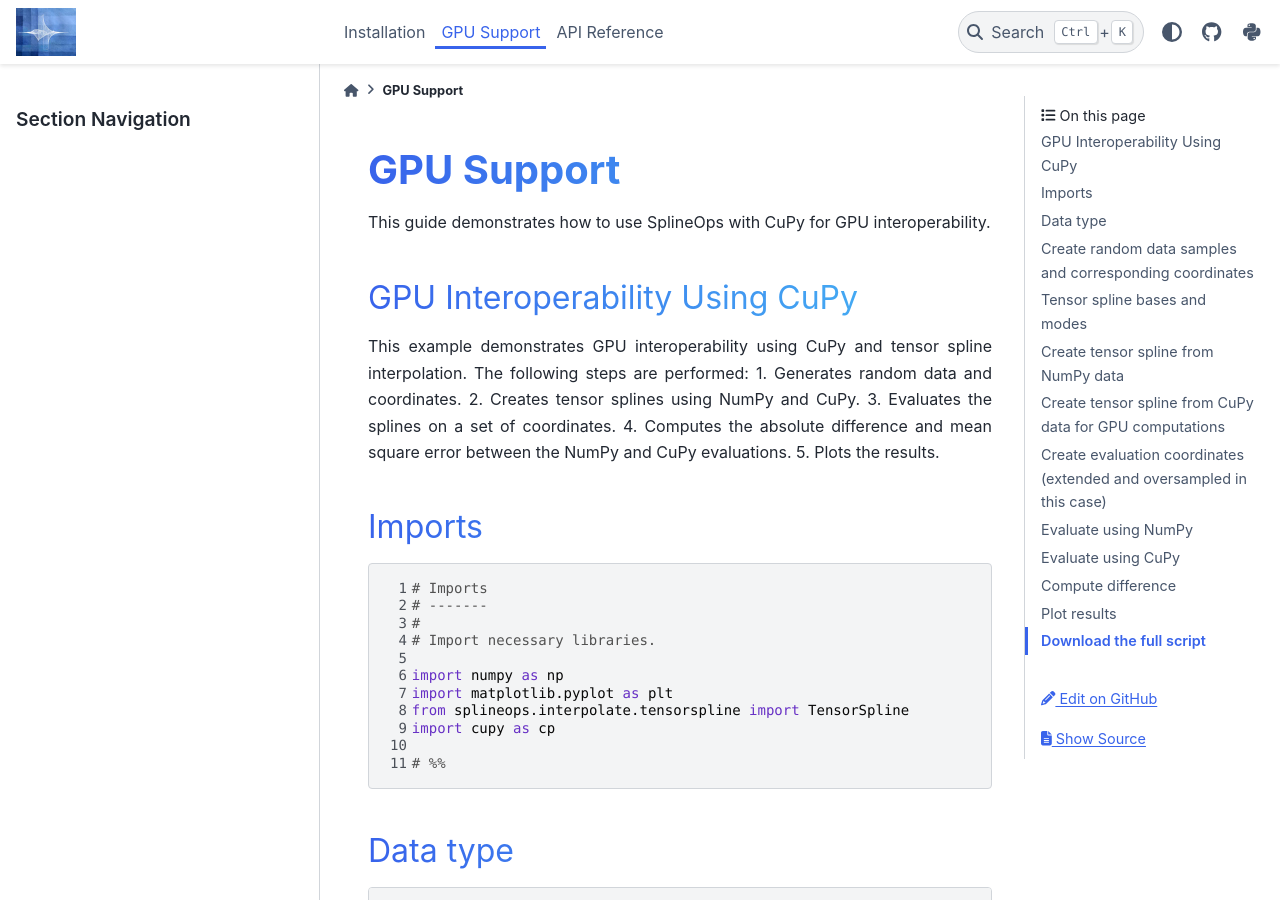
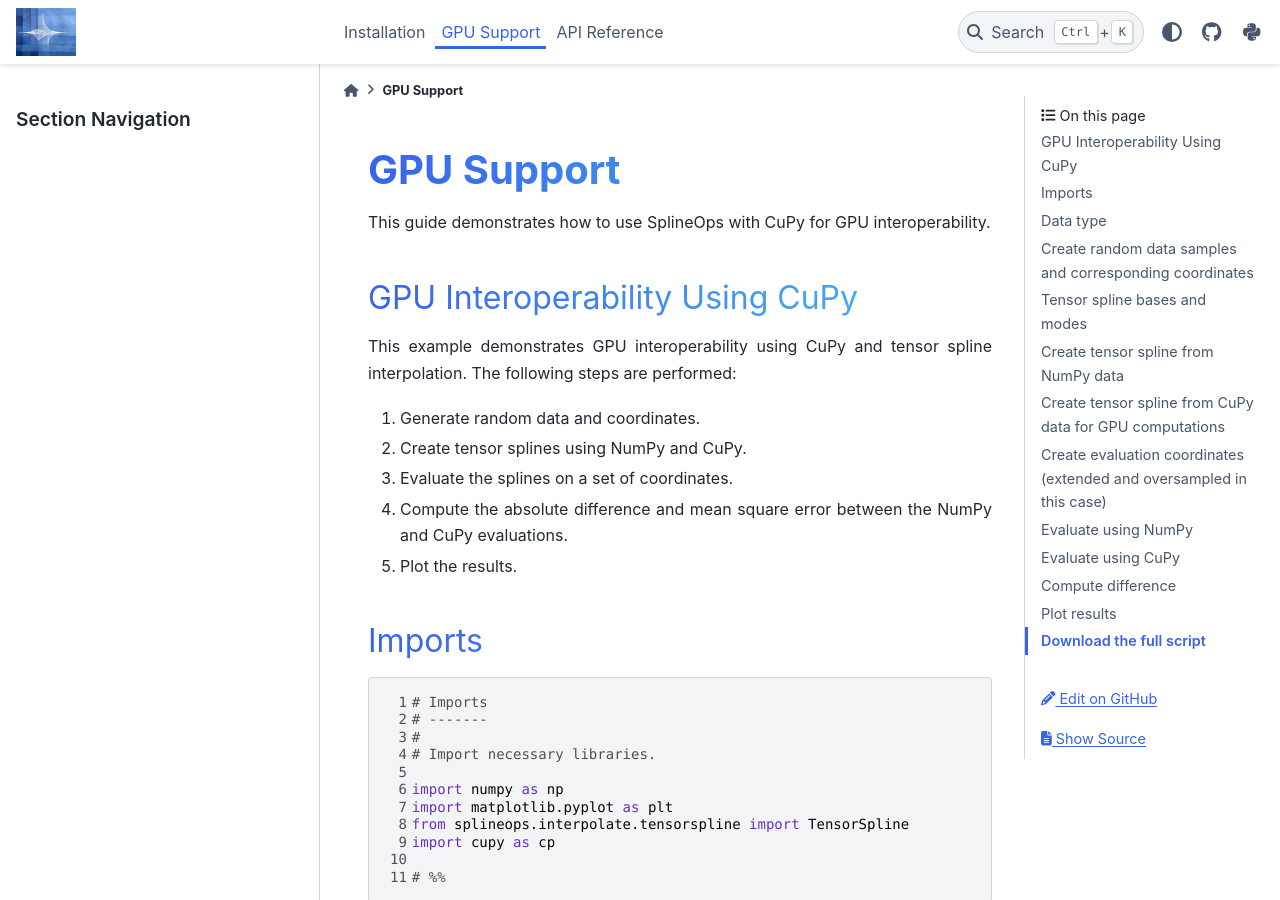
Before and after one commit to splineops/splineops, a Sphinx documentation site: the page built from docs/gpu-support/index.rst, in a window 1280 px wide and 900 px high. Built offline with Sphinx 7.4.7 and the PyData theme 0.15.4, drawn with Linux system fonts in a browser that asks for light colours; pages that are not in the unit, such as notebooks, are missing from menus.

Commit message:
Improve syntax of bullet points GPU support script

```diff
--- a/docs/gpu-support/GPU_Interoperability_Using_Cupy.py
+++ b/docs/gpu-support/GPU_Interoperability_Using_Cupy.py
@@ -3,11 +3,16 @@ GPU Interoperability Using CuPy
 ===============================
 
 This example demonstrates GPU interoperability using CuPy and tensor spline interpolation. The following steps are performed:
-1. Generates random data and coordinates.
-2. Creates tensor splines using NumPy and CuPy.
-3. Evaluates the splines on a set of coordinates.
-4. Computes the absolute difference and mean square error between the NumPy and CuPy evaluations.
-5. Plots the results.
+
+1. Generate random data and coordinates.
+
+2. Create tensor splines using NumPy and CuPy.
+
+3. Evaluate the splines on a set of coordinates.
+
+4. Compute the absolute difference and mean square error between the NumPy and CuPy evaluations.
+
+5. Plot the results.
 """
 
 # %%
--- a/docs/gpu-support/index.rst
+++ b/docs/gpu-support/index.rst
@@ -7,11 +7,16 @@ GPU Interoperability Using CuPy
 -------------------------------
 
 This example demonstrates GPU interoperability using CuPy and tensor spline interpolation. The following steps are performed:
-1. Generates random data and coordinates.
-2. Creates tensor splines using NumPy and CuPy.
-3. Evaluates the splines on a set of coordinates.
-4. Computes the absolute difference and mean square error between the NumPy and CuPy evaluations.
-5. Plots the results.
+
+1. Generate random data and coordinates.
+
+2. Create tensor splines using NumPy and CuPy.
+
+3. Evaluate the splines on a set of coordinates.
+
+4. Compute the absolute difference and mean square error between the NumPy and CuPy evaluations.
+
+5. Plot the results.
 
 Imports
 -------
```
